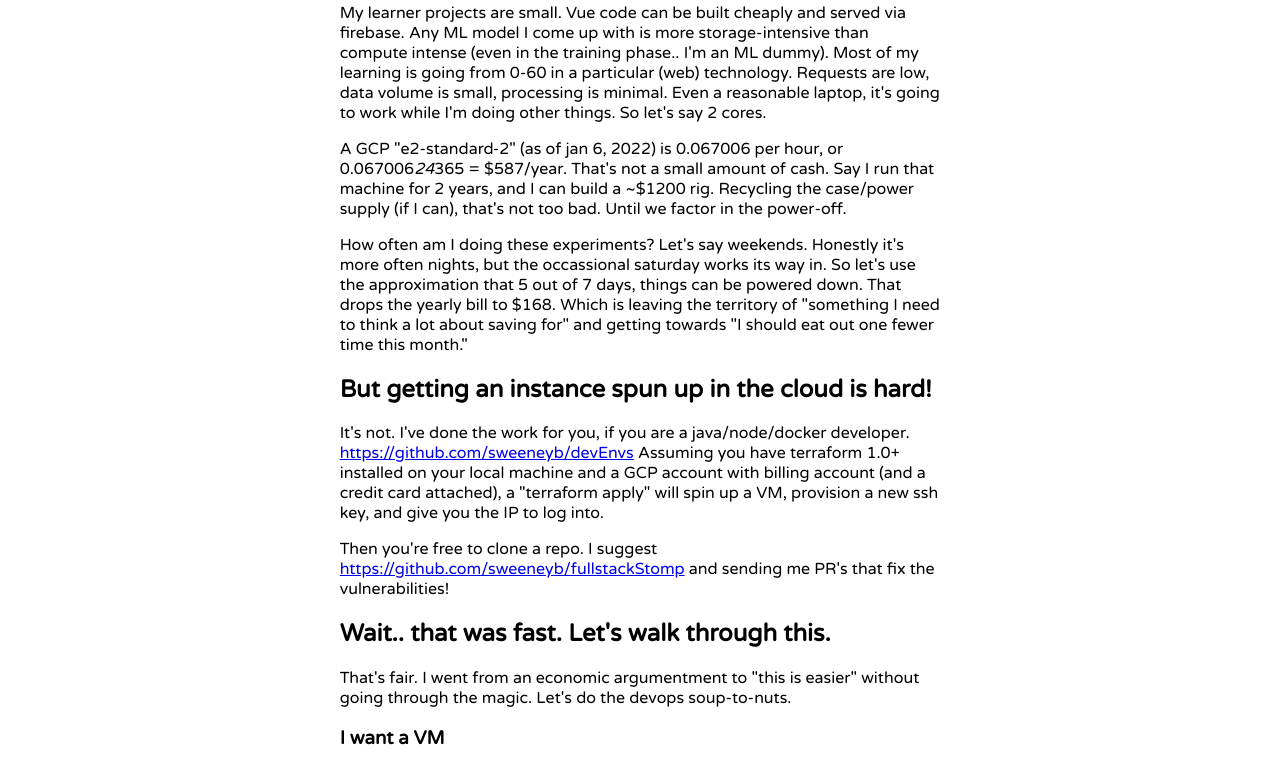
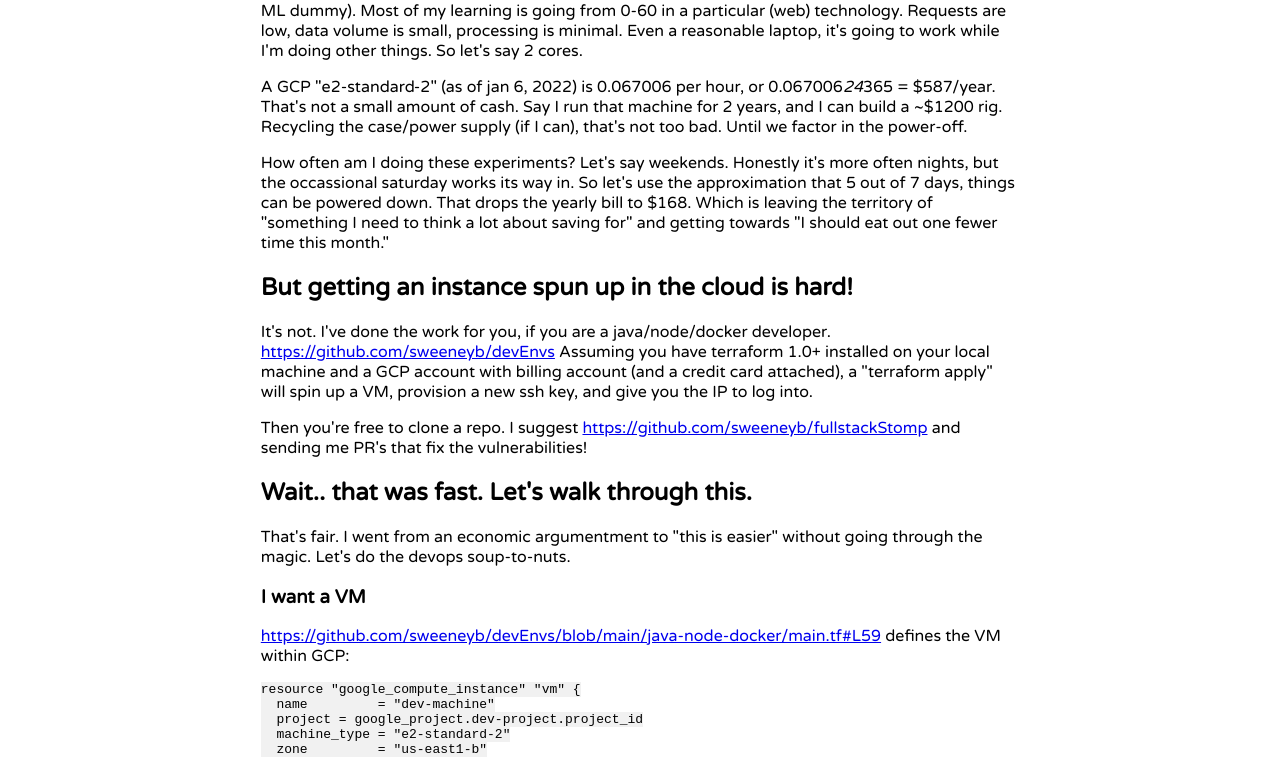
Before and after one commit to sweeneyb/briansweeney.dev, a Gatsby site: page /blog/no-new-home-servers in a window 1280 px wide. Shown: the part 412-1177 px from the top of the page. Built offline with nearby package versions, Linux system fonts and the light colour scheme; Gatsby itself is replaced by a stand-in of ours; some packages are replaced by stand-ins of ours; code samples lack their colours.

Commit message:
better width handling for narrow screens

```diff
--- a/src/templates/blogTemplate.js
+++ b/src/templates/blogTemplate.js
@@ -14,8 +14,9 @@ const GlobalStyle = createGlobalStyle`
 
 const Container = styled.div`
   margin: 3rem auto;
-  max-width: 600px;
-  display: flex;
+  // max-width: 900px;
+  max-width: 60%;
+  // display: flex;
   flex-direction: column;
   align-items: center;
   justify-content: center;
```
